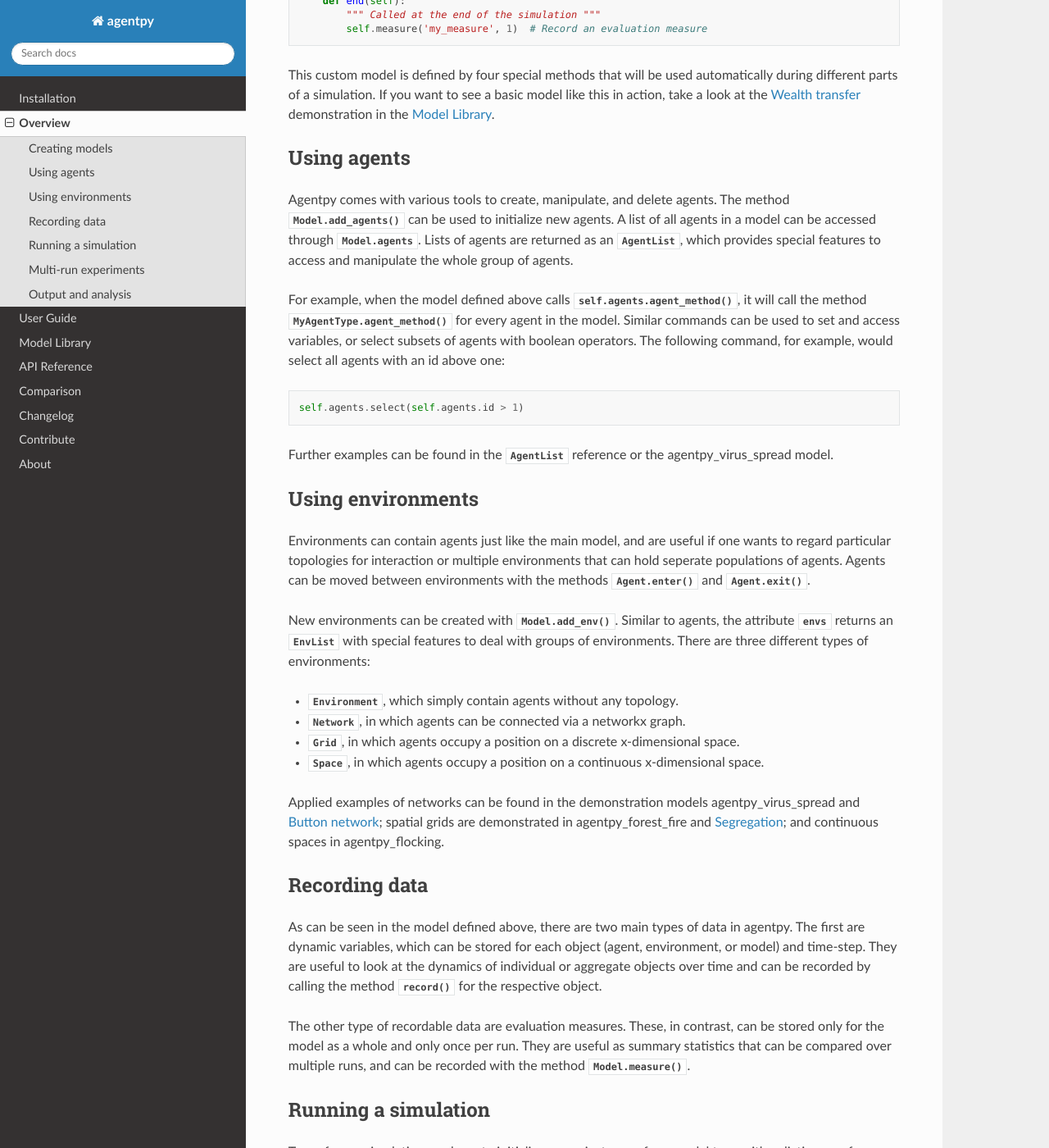
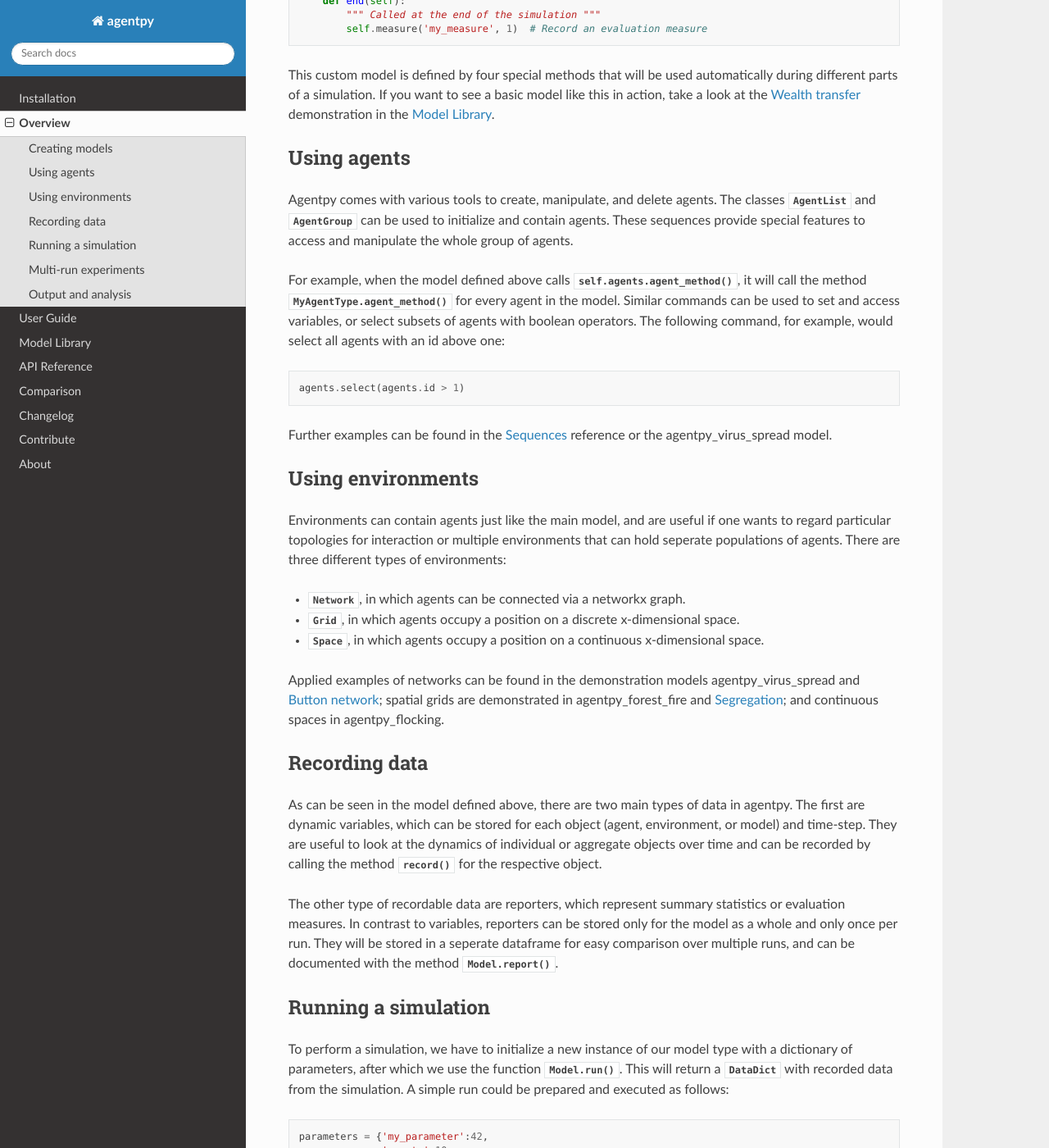
Before and after one commit to jofmi/agentpy, a Sphinx documentation site: the page built from docs/overview.rst, in a window 1280 px wide and 1400 px high, scrolled down 1495 px. Shown: the whole window at 82% size. Built offline with Sphinx 7.4.7 and the Read the Docs theme 2.0.0, drawn with Linux system fonts in a browser that asks for light colours; pages that are not in the unit, such as notebooks, are missing from menus; some of the changed text lies outside the part shown.

Commit message:
Update docs

```diff
--- a/docs/changelog.rst
+++ b/docs/changelog.rst
@@ -83,6 +83,7 @@
 .............
 
 The structure of output data from experiments has been changed.
+The name of `measures` has been changed to `reporters`.
 Parameters are now stored in the two categories `constants` and `sample`.
 Variables are stored in seperate dataframes based on the object type.
 The dataframes' index is now seperated into `sample_id` and `iteration`.
--- a/docs/index.rst
+++ b/docs/index.rst
@@ -25,8 +25,7 @@
 and data analysis within a single environment, and is optimized for interactive computing
 with `IPython <http://ipython.org/>`_ and `Jupyter <https://jupyter.org/>`_.
 If you have questions or ideas for improvements, please visit the
-`discussion forum <https://github.com/JoelForamitti/agentpy/discussions>`_
-or subscribe to the `agentpy mailing list <https://groups.google.com/g/agentpy/about>`_.
+`discussion forum <https://github.com/JoelForamitti/agentpy/discussions>`_.
 
 .. rubric:: Quick orientation
 
--- a/docs/overview.rst
+++ b/docs/overview.rst
@@ -16,16 +16,16 @@
 
 The basic framework for agent-based models consists of three levels:
 
-1. :class:`Model`, which contains agents, environments, parameters, & procedures
-2. :class:`Environment`, :class:`Grid`, :class:`Space`, and :class:`Network`, which contain agents
-3. :class:`Agent`, the basic building blocks of the model
+1. The :class:`Model` itself, which contains agents, environments, parameters, & procedures
+2. The environment types :class:`Grid`, :class:`Space`, and :class:`Network`, which can contain agents
+3. The agent types :class:`Agent` and :class:`MultiAgent`, the basic building blocks of the model
 
 All of these classes are designed to be customized through the creation of
 `sub-classes <https://docs.python.org/3/tutorial/classes.html?highlight=inheritance#inheritance>`_
 with their own variables and methods.
-A custom agent type could be defined as follows::
+A custom agent type can be defined as follows::
 
-    class MyAgentType(ap.Agent):
+    class MyAgent(ap.Agent):
 
         def setup(self):
             # Initialize an attribute with a parameter
@@ -60,7 +60,7 @@
 
         def setup(self):
             """ Called at the start of the simulation """
-            self.add_agents(self.p.agents, MyAgentType)  # Add new agents
+            self.agents = ap.AgentList(self, self.p.agents, MyAgent)  # New agents
 
         def step(self):
             """ Called at every simulation step """
@@ -85,10 +85,9 @@
 ############
 
 Agentpy comes with various tools to create, manipulate, and delete agents.
-The method :func:`Model.add_agents` can be used to initialize new agents.
-A list of all agents in a model can be accessed through :attr:`Model.agents`.
-Lists of agents are returned as an :class:`AgentList`,
-which provides special features to access and manipulate the whole group of agents.
+The classes :class:`AgentList` and :class:`AgentGroup`
+can be used to initialize and contain agents.
+These sequences provide special features to access and manipulate the whole group of agents.
 
 For example, when the model defined above calls :func:`self.agents.agent_method`,
 it will call the method :func:`MyAgentType.agent_method` for every agent in the model.
@@ -96,9 +95,9 @@
 of agents with boolean operators.
 The following command, for example, would select all agents with an id above one::
 
-    self.agents.select(self.agents.id > 1)
+    agents.select(agents.id > 1)
 
-Further examples can be found in the :class:`AgentList` reference
+Further examples can be found in the :doc:`reference_sequences` reference
 or the :doc:`agentpy_virus_spread` model.
 
 .. _overview_environments:
@@ -109,15 +108,8 @@
 Environments can contain agents just like the main model,
 and are useful if one wants to regard particular topologies for interaction
 or multiple environments that can hold seperate populations of agents.
-Agents can be moved between environments with the methods
-:func:`Agent.enter` and :func:`Agent.exit`.
-
-New environments can be created with :func:`Model.add_env`.
-Similar to agents, the attribute :attr:`envs` returns an :class:`EnvList`
-with special features to deal with groups of environments.
 There are three different types of environments:
 
-- :class:`Environment`, which simply contain agents without any topology.
 - :class:`Network`, in which agents can be connected via a networkx graph.
 - :class:`Grid`, in which agents occupy a position on a discrete x-dimensional space.
 - :class:`Space`, in which agents occupy a position on a continuous x-dimensional space.
@@ -137,10 +129,11 @@
 They are useful to look at the dynamics of individual or aggregate objects over time
 and can be recorded by calling the method :meth:`record` for the respective object.
 
-The other type of recordable data are evaluation measures.
-These, in contrast, can be stored only for the model as a whole and only once per run.
-They are useful as summary statistics that can be compared over multiple runs,
-and can be recorded with the method :meth:`Model.measure`.
+The other type of recordable data are reporters,
+which represent summary statistics or evaluation measures.
+In contrast to variables, reporters can be stored only for the model as a whole and only once per run.
+They will be stored in a seperate dataframe for easy comparison over multiple runs,
+and can be documented with the method :meth:`Model.report`.
 
 .. _overview_simulation:
 
@@ -183,18 +176,17 @@
 
 The class :class:`Experiment` can be used to run a model multiple times
 with repeated iterations, varied parameters, and distinct scenarios.
-To prepare a sample of parameters for an experiment, one can use one of the
-sampling functions :func:`sample`, :func:`sample_saltelli`, or :func:`sample_discrete`.
+To prepare a sample of parameters for an experiment, one can use the
+classes :class:`Range`, :class:`Values`, and :class:`Sample` described in :doc:`reference_sample`.
 Here is an example of an experiment with the model defined above::
 
     parameter_ranges = {'my_parameter': 42,
-                        'agents': (10, 20, int),
-                        'steps': (10, 20, int)}
+                        'agents': ap.Range(10, 20, ints=True),
+                        'steps': ap.Range(10, 20, ints=True)}
 
-    sample = ap.sample(parameter_ranges, n=5)
+    sample = ap.Sample(parameter_ranges, n=5)
 
-    exp = ap.Experiment(MyModel, sample, iterations=2,
-                        scenarios=('sc1','sc2'))
+    exp = ap.Experiment(MyModel, sample, iterations=2)
 
     results = exp.run()
 
@@ -218,11 +210,11 @@
     DataDict {
     'log': Dictionary with 5 keys
     'parameters':
-        'fixed': Dictionary with 1 key
-        'varied': DataFrame with 2 variables and 25 rows
-    'measures': DataFrame with 1 variable and 50 rows
+        'constants': Dictionary with 1 key
+        'sample': DataFrame with 2 variables and 25 rows
     'variables':
-        'MyAgentType': DataFrame with 1 variable and 10500 rows
+        'MyAgent': DataFrame with 1 variable and 10500 rows
+    'reporters': DataFrame with 1 variable and 50 rows
     }
 
 The output can contain the following categories of data:
@@ -230,7 +222,7 @@
 - :attr:`log` holds meta-data about the model and simulation performance.
 - :attr:`parameters` holds the parameter values that have been used for the experiment.
 - :attr:`variables` holds dynamic variables, which can be recorded at multiple time-steps.
-- :attr:`measures` holds evaluation measures that are recoreded only once per simulation.
+- :attr:`reporters` holds evaluation measures that are documented only once per simulation.
 
 This data can be stored with :func:`DataDict.save` and :func:`load`.
 :func:`DataDict.arrange` can further be used to generate a specific
```
Also changed, not shown: other parts of docs/index.rst (+1 -0 lines), other parts of docs/overview.rst (+1 -1 lines), docs/installation.rst (+4 -4 lines), docs/agentpy_button_network.ipynb.
